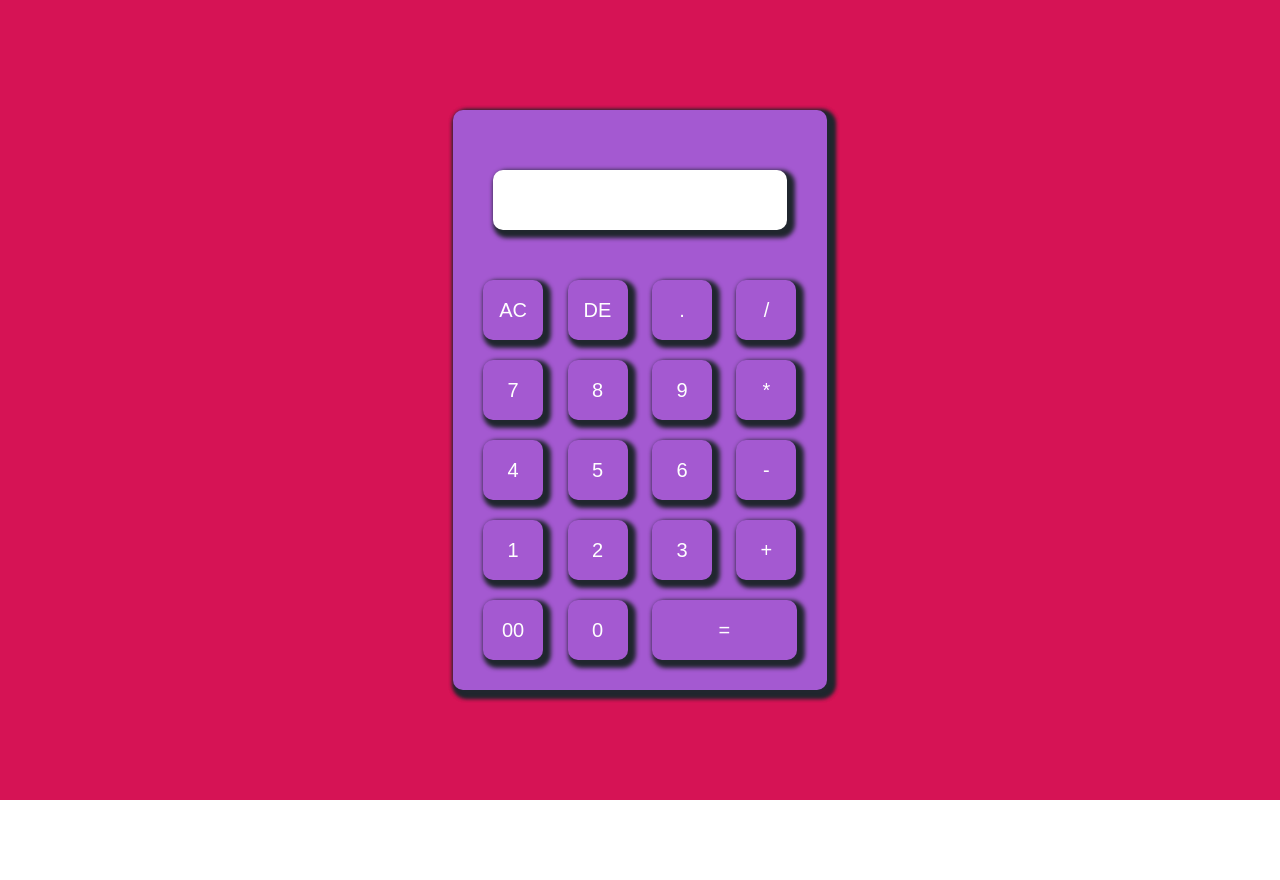
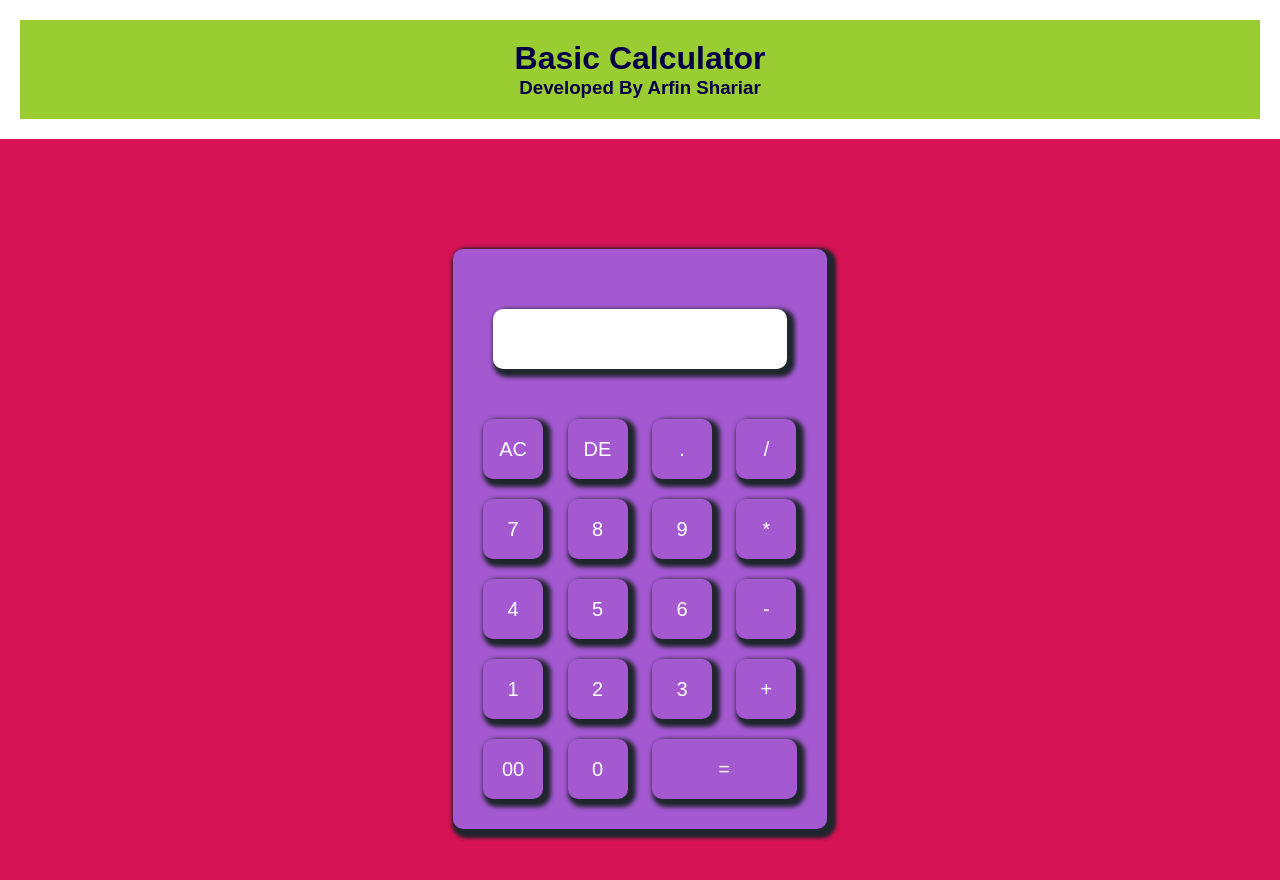
Before and after one commit to ArfinShariar23/HTML-CSS, a plain HTML site: page Project Practice/Project3/index.html in a window 1280 px wide. Before the commit the page ends 800 px from the top, so only its background shows below. Drawn offline with Linux system fonts and the light colour scheme.

Commit message:
Update index.html

```diff
--- a/Project Practice/Project3/index.html
+++ b/Project Practice/Project3/index.html
@@ -6,6 +6,10 @@
 		<link rel="stylesheet" href="style.css">
 	</head>
 	<body>
+		<div class="banner">
+			<h1>Basic Calculator</h1>
+			<h3>Developed By Arfin Shariar</h3>
+		</div>
 		<div class="container">
 			<div class="calculator">
 				<form>
```
